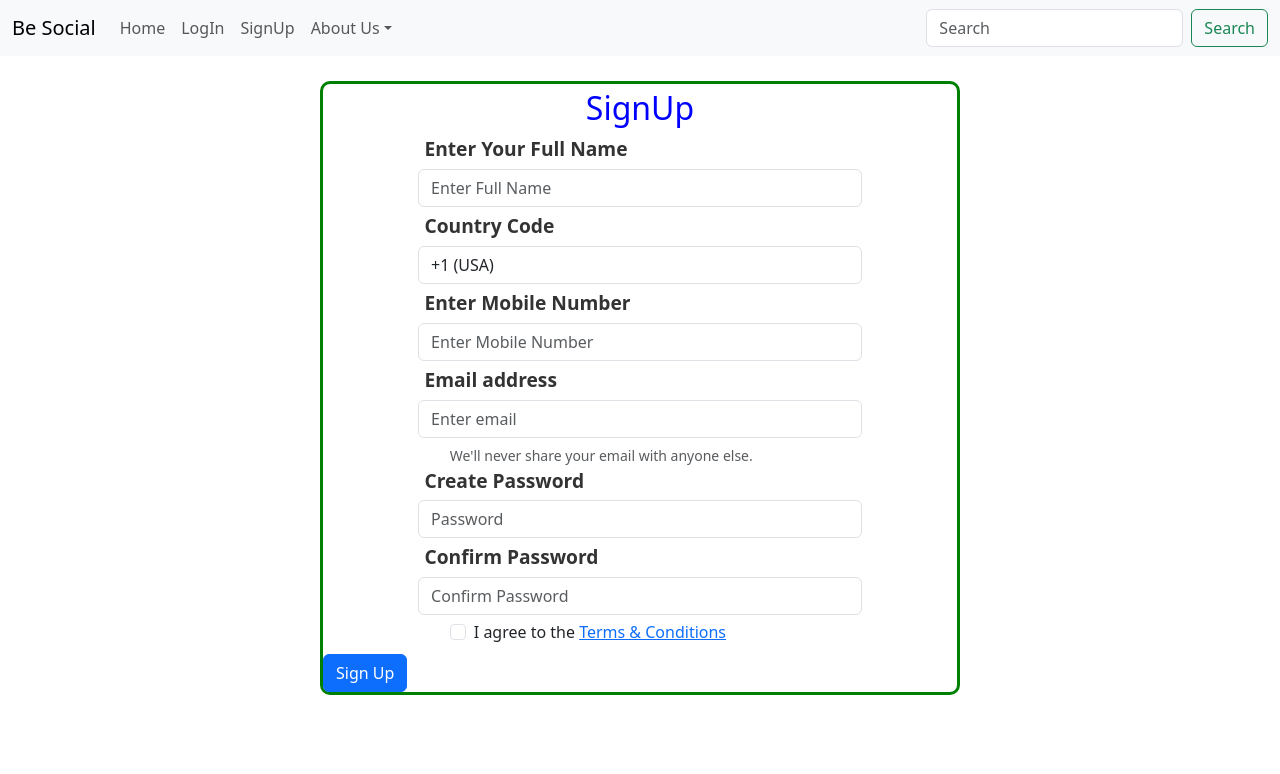
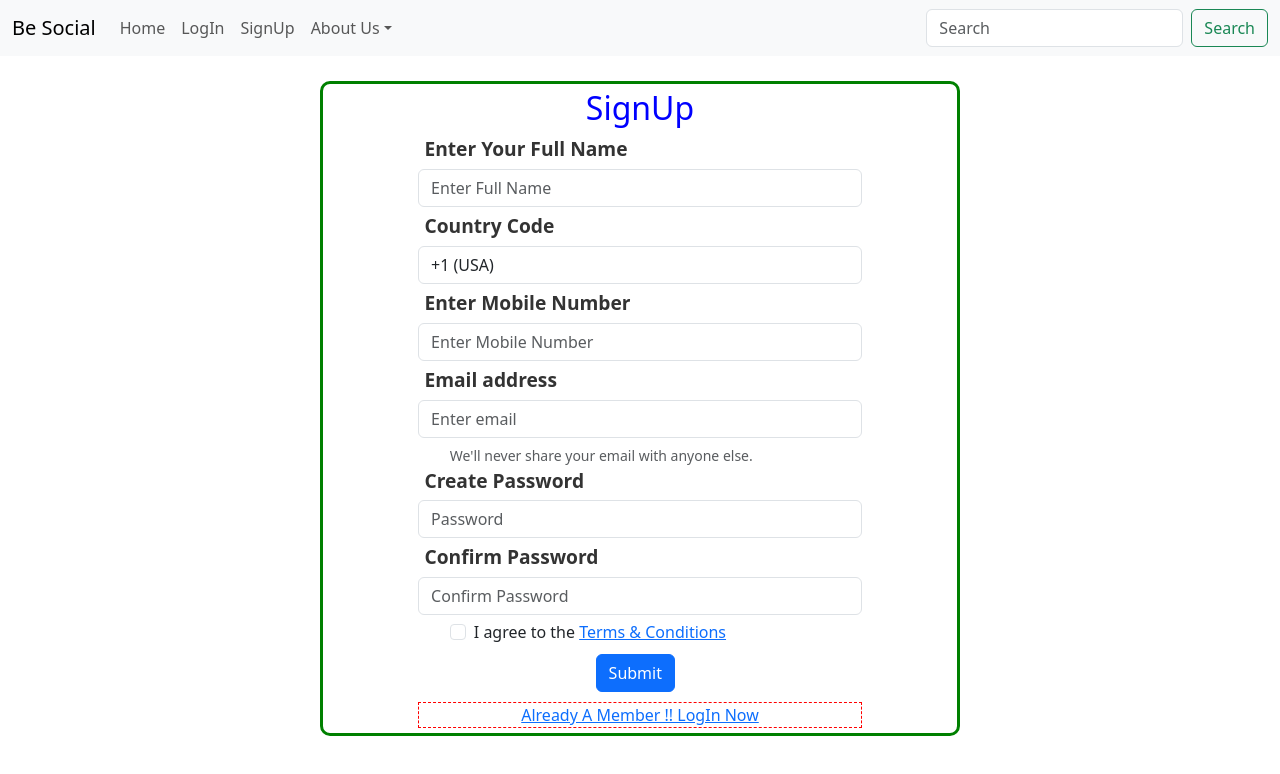
Before and after one commit to Higher121/BeSocial, a React (Vite) app: page /signup in a window 1280 px wide. Shown: the top 774 px of the page. Built offline with nearby package versions, Linux system fonts and the light colour scheme.

Commit message:
Add SignUp form with styling and database connectivity

```diff
--- a/src/My_components/Navbar_components/SignUp.jsx
+++ b/src/My_components/Navbar_components/SignUp.jsx
@@ -172,9 +172,13 @@ function SignUp() {
         </label>
       </div>
       {formError && <div className="form-error">{formError}</div>}
-      <button type="submit" className="btn btn-primary custom-btn">
-        Sign Up
-      </button>
+        <button type="submit" className="btn btn-primary customBtn">Submit</button>
+      {formError && <div className="form-error">{formError}</div>}
+      <div className="signup-link">
+        <Link as={Link} to="/login" > Already A Member !! LogIn Now</Link>
+      </div>
+
+
     </form>
   );
 }
```
